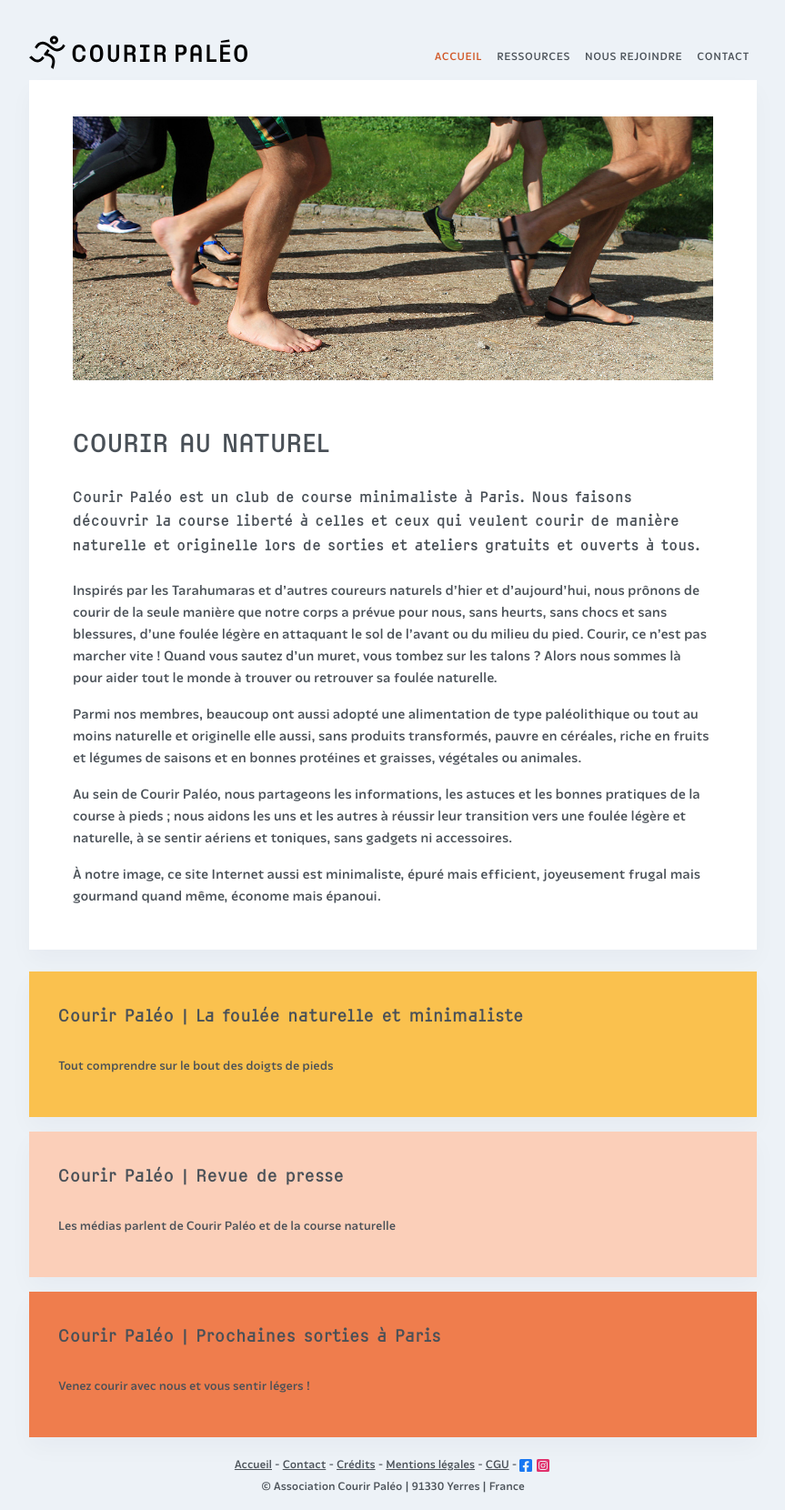
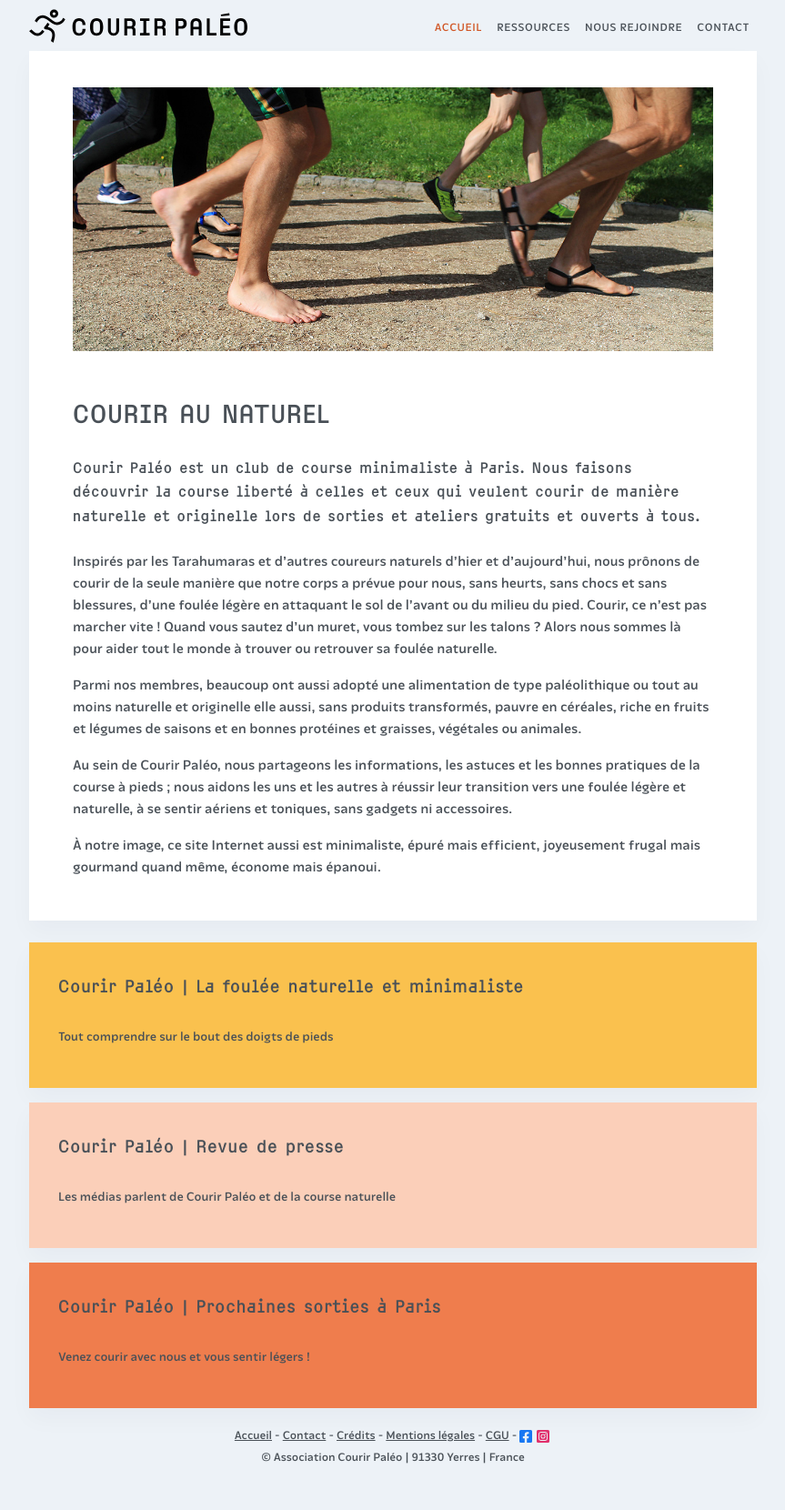
Before and after one commit to courirpaleo/courirpaleo.github.io, a Jekyll site: the page built from index.md, in a window 1280 px wide. Shown: the whole page at 91% size, without its empty margins (208-1071 px from the left). Built offline with Jekyll 4.4.1, drawn with Linux system fonts in a browser that asks for light colours; some web fonts are replaced; after the commit the page ends 1628 px from its top, so only the background shows below that.

Commit message:
fix logo position on desktop

```diff
--- a/_sass/_custom.scss
+++ b/_sass/_custom.scss
@@ -26,7 +26,7 @@
 .logo {
   width: 30%;
   float: left;
-  margin-top: 25px;
+  margin-top: 0px;
 }
 
 .nav a {
@@ -81,15 +81,13 @@
 }
 
 @media (max-width: 640px) {
-
-.post {
-  padding: 1rem 1rem;
-}
+  .post {
+    padding: 1rem 1rem;
+  }
 
 
-.logo {
+  .logo {
     width: 60%;
-    margin-top: 0px;
     margin-left: 10px;
   }
 }
--- a/_sass/_layout.scss
+++ b/_sass/_layout.scss
@@ -27,6 +27,10 @@
 header, main {
   margin: 0 auto;
   max-width: 50rem;
+  img.logo {
+    position: relative;
+    top: -12px;
+  }
 }
 .grid {
   display: flex;
@@ -237,12 +241,16 @@
 }
 
 #menuToggle input {
+  display: none;
   opacity: 0;
 }
 
 @media (max-width: 640px) {
   header {
     height: 50px;
+    img.logo {
+      top: 0;
+    }
   }
 
   #menuToggle {
```
